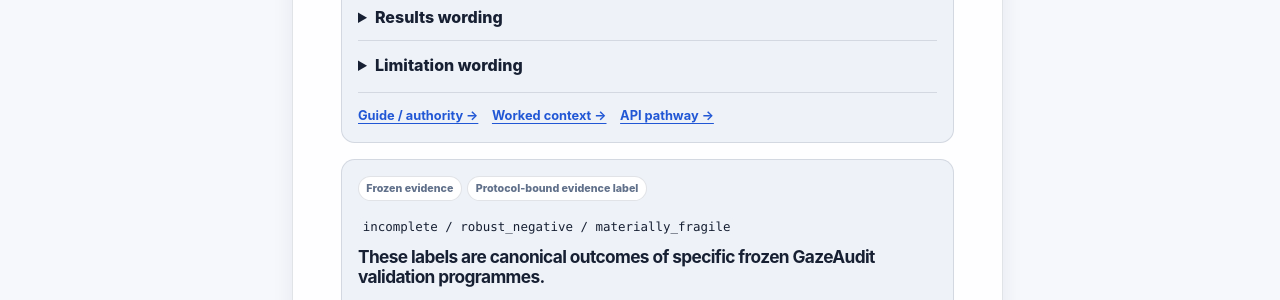
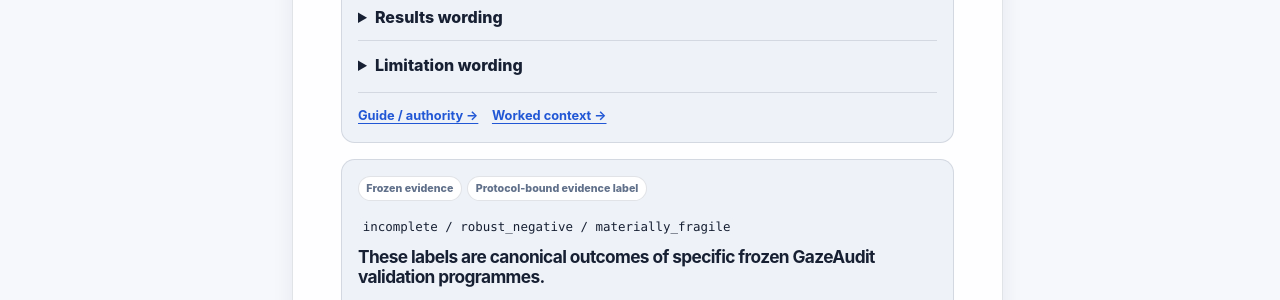
Before and after one commit to stefanosbalaskas/GazeAudit, a Jekyll site: the page built from docs/reporting-center.md, in a window 1280 px wide and 900 px high, scrolled down 6993 px. Shown: the part 152-452 px from the top of the window. Built offline with Jekyll 4.4.1, drawn with Linux system fonts in a browser that asks for light colours.

Commit message:
docs: remove unguided sensitivity API anchor

```diff
--- a/_data/reporting_contracts.yml
+++ b/_data/reporting_contracts.yml
@@ -213,7 +213,7 @@
     decomposition or inferential interaction tests.
   guide_url: /docs/guides/reporting-robustness/
   example_url: /docs/examples/decision-to-report/
-  api_anchor: api-marginal-sensitivity
+  api_anchor: ""
 
 - id: frozen-validation-labels
   layer: Frozen evidence
```
